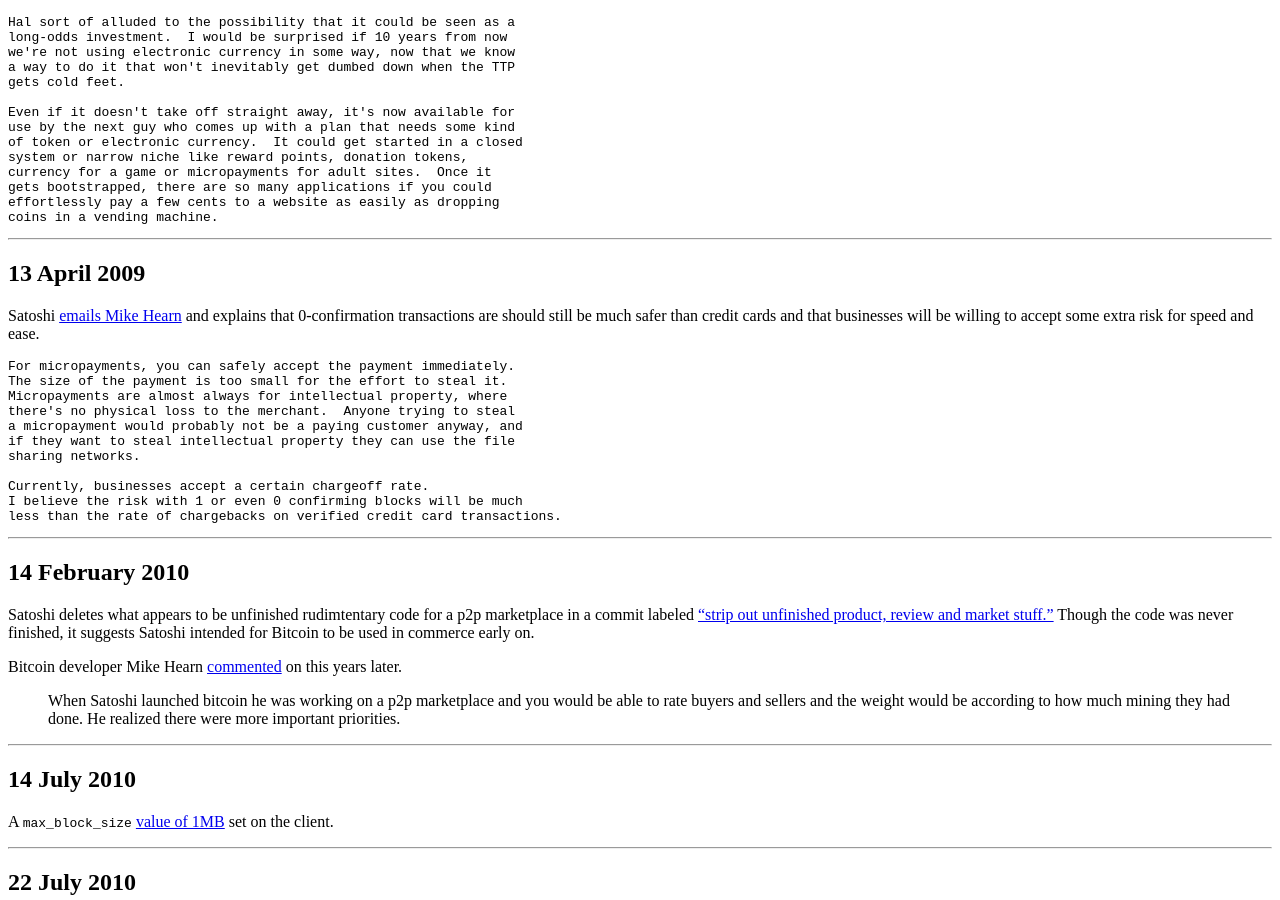
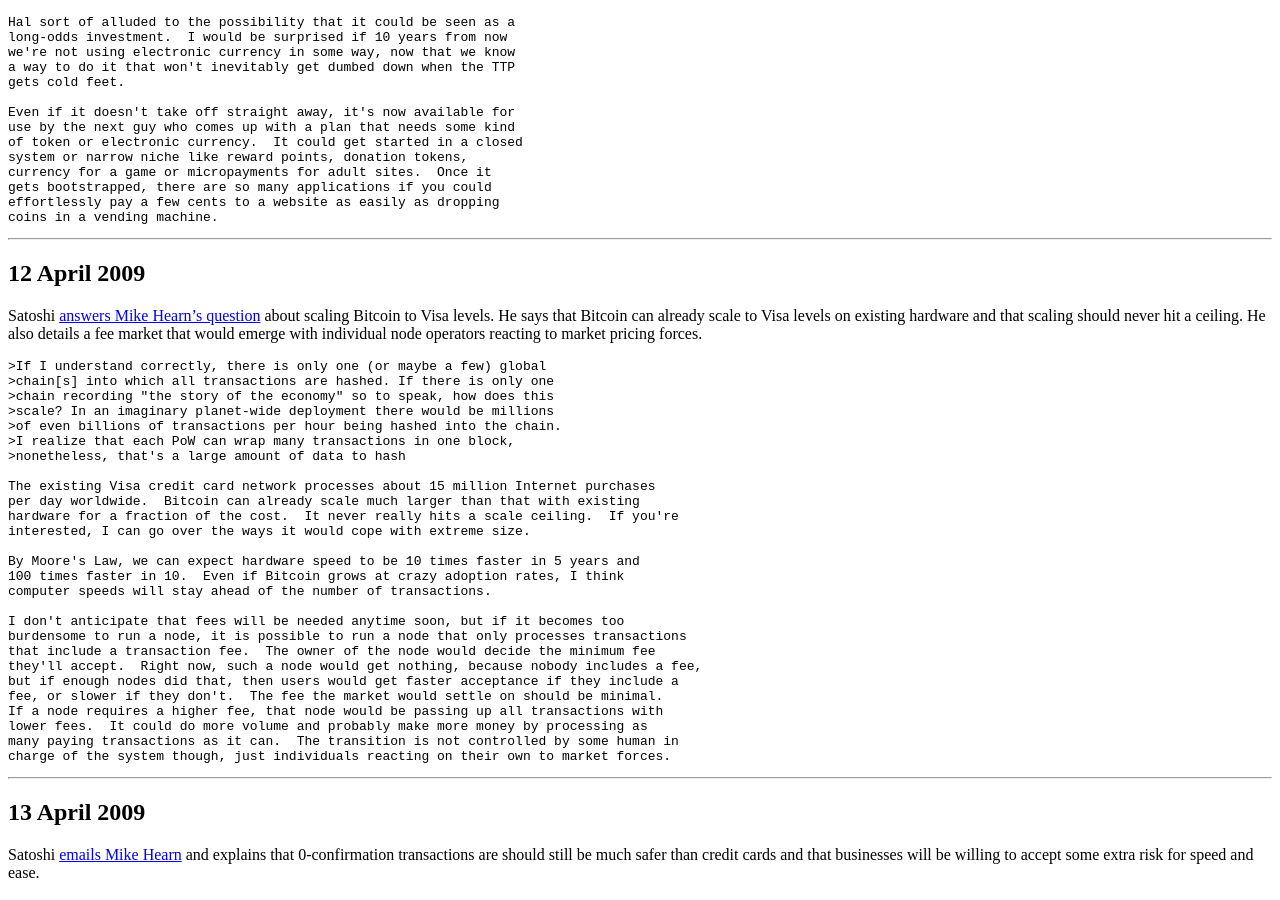
Before and after one commit to derykmakgill/website, a Jekyll site: the page built from testbtc.md, in a window 1280 px wide and 900 px high, scrolled down 3595 px. Built offline with Jekyll 4.4.1, drawn with Linux system fonts in a browser that asks for light colours; a script that is not in the unit is left out.

Commit message:
Update testbtc.md

````diff
--- a/testbtc.md
+++ b/testbtc.md
@@ -217,6 +217,42 @@
 gets bootstrapped, there are so many applications if you could
 effortlessly pay a few cents to a website as easily as dropping
 coins in a vending machine.
+```
+
+---
+
+## 12 April 2009
+
+Satoshi [answers Mike Hearn's question](https://plan99.net/~mike/satoshi-emails/thread1.html) about scaling Bitcoin to Visa levels. He says that Bitcoin can already scale to Visa levels on existing hardware and that scaling should never hit a ceiling. He also details a fee market that would emerge with individual node operators reacting to market pricing forces.
+
+```
+>If I understand correctly, there is only one (or maybe a few) global
+>chain[s] into which all transactions are hashed. If there is only one
+>chain recording "the story of the economy" so to speak, how does this
+>scale? In an imaginary planet-wide deployment there would be millions
+>of even billions of transactions per hour being hashed into the chain.
+>I realize that each PoW can wrap many transactions in one block,
+>nonetheless, that's a large amount of data to hash
+
+The existing Visa credit card network processes about 15 million Internet purchases
+per day worldwide.  Bitcoin can already scale much larger than that with existing
+hardware for a fraction of the cost.  It never really hits a scale ceiling.  If you're
+interested, I can go over the ways it would cope with extreme size.
+
+By Moore's Law, we can expect hardware speed to be 10 times faster in 5 years and
+100 times faster in 10.  Even if Bitcoin grows at crazy adoption rates, I think
+computer speeds will stay ahead of the number of transactions.
+
+I don't anticipate that fees will be needed anytime soon, but if it becomes too
+burdensome to run a node, it is possible to run a node that only processes transactions
+that include a transaction fee.  The owner of the node would decide the minimum fee
+they'll accept.  Right now, such a node would get nothing, because nobody includes a fee,
+but if enough nodes did that, then users would get faster acceptance if they include a
+fee, or slower if they don't.  The fee the market would settle on should be minimal.
+If a node requires a higher fee, that node would be passing up all transactions with
+lower fees.  It could do more volume and probably make more money by processing as
+many paying transactions as it can.  The transition is not controlled by some human in
+charge of the system though, just individuals reacting on their own to market forces.
 ```
 
 ---
````
